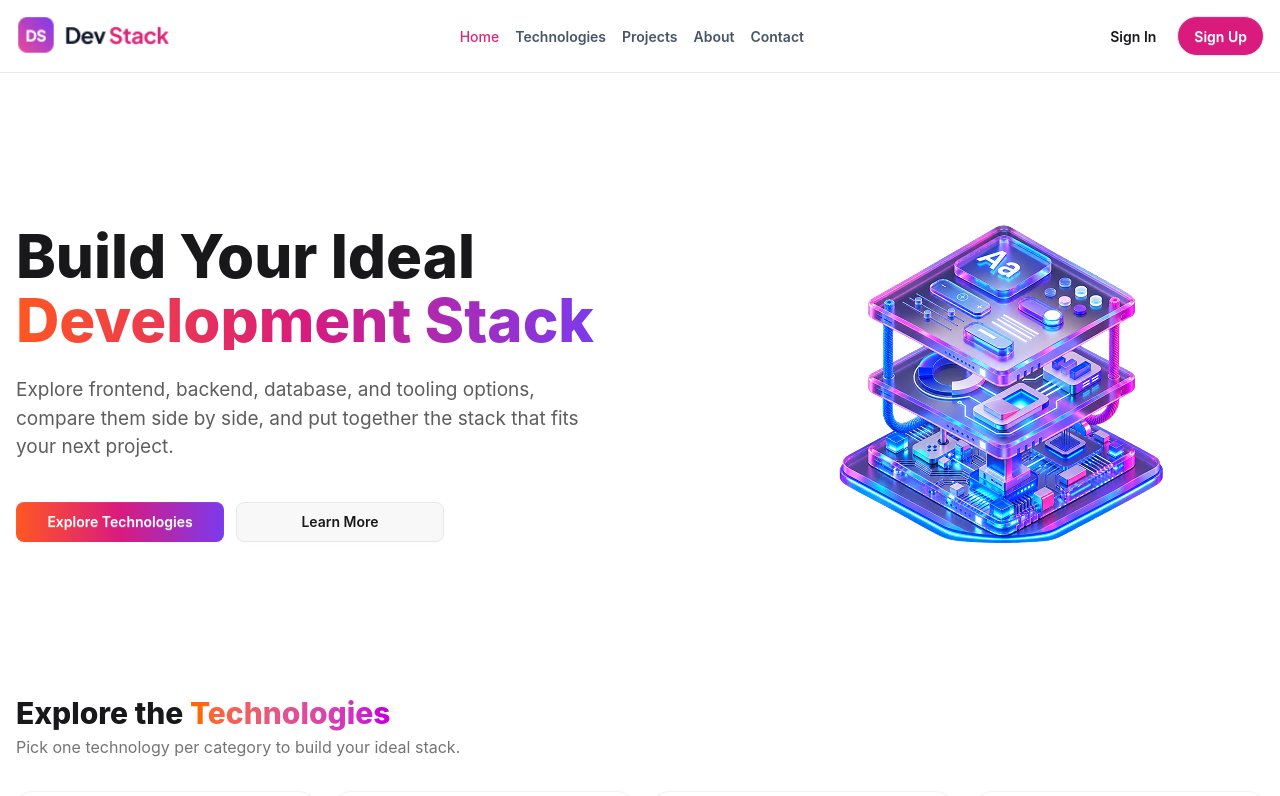
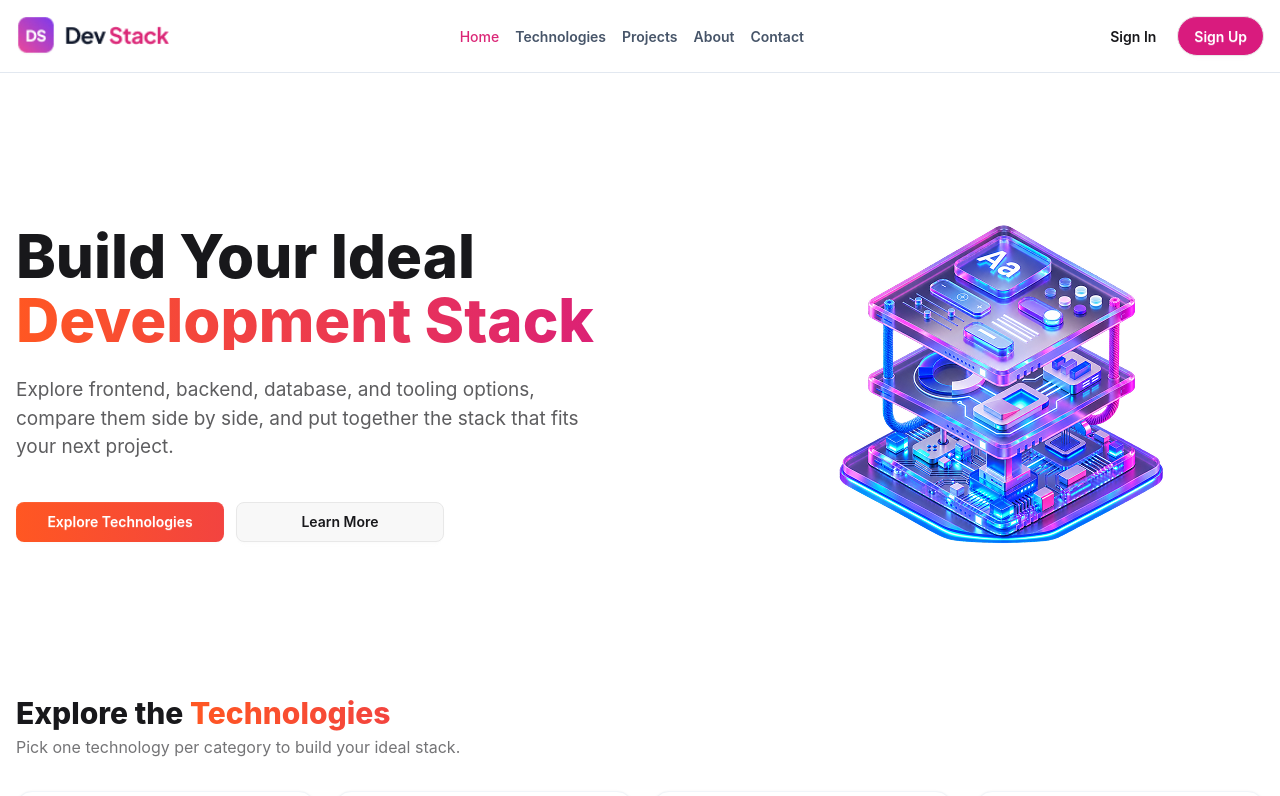
Before and after one commit to Srabon-bot/DevStack, a React (Vite) app: page / in a window 1280 px wide. Shown: the top 796 px of the page. Built offline with nearby package versions, Linux system fonts and the light colour scheme.

Commit message:
gradient error fix

```diff
--- a/src/components/stacks/Stacks.tsx
+++ b/src/components/stacks/Stacks.tsx
@@ -2,6 +2,7 @@ import { use, useState } from 'react';
 import type { StackType } from '../../types';
 import AllStacks from './AllStacks';
 import SelectedStacks from './SelectedStacks';
+import Gradient from '../Gradient';
 
 interface StacksProps {
     stackPromise: Promise<StackType[]>;
@@ -15,7 +16,7 @@ const Stacks = ({ stackPromise }: StacksProps) => {
         <div className="container mx-auto px-4">
             <div className="mb-8 text-center lg:text-left">
                 <h1 className="text-2xl sm:text-3xl font-extrabold">
-                    Explore the <span className="text-transparent bg-clip-text bg-linear-to-r from-orange-500 to-fuchsia-600">Technologies</span>
+                    Explore the <Gradient as="span" variant="text">Technologies</Gradient>
                 </h1>
                 <p className="text-base-content/60 mt-1">
                     Pick one technology per category to build your ideal stack.
--- a/src/index.css
+++ b/src/index.css
@@ -4,6 +4,9 @@
 
 .gradient-text {
   background-image: var(--gradient-brand);
+  background-size: 100vw 100vh;
+  background-attachment: fixed;
+  background-position: 0 0;
   background-clip: text;
   -webkit-background-clip: text;
   color: transparent;
@@ -11,6 +14,9 @@
 
 .gradient-bg {
   background-image: var(--gradient-brand);
+  background-size: 100vw 100vh;
+  background-attachment: fixed;
+  background-position: 0 0;
   color: white;
   border: none;
 }
```
